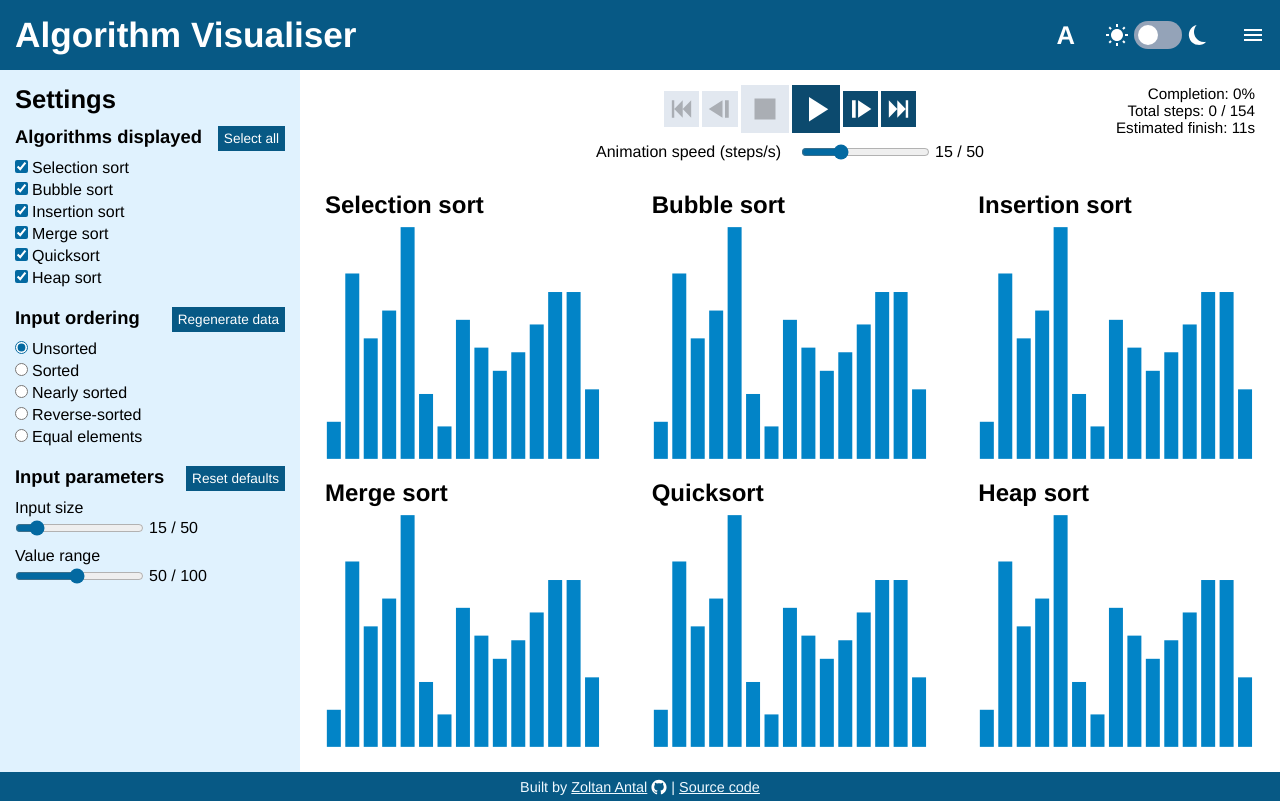
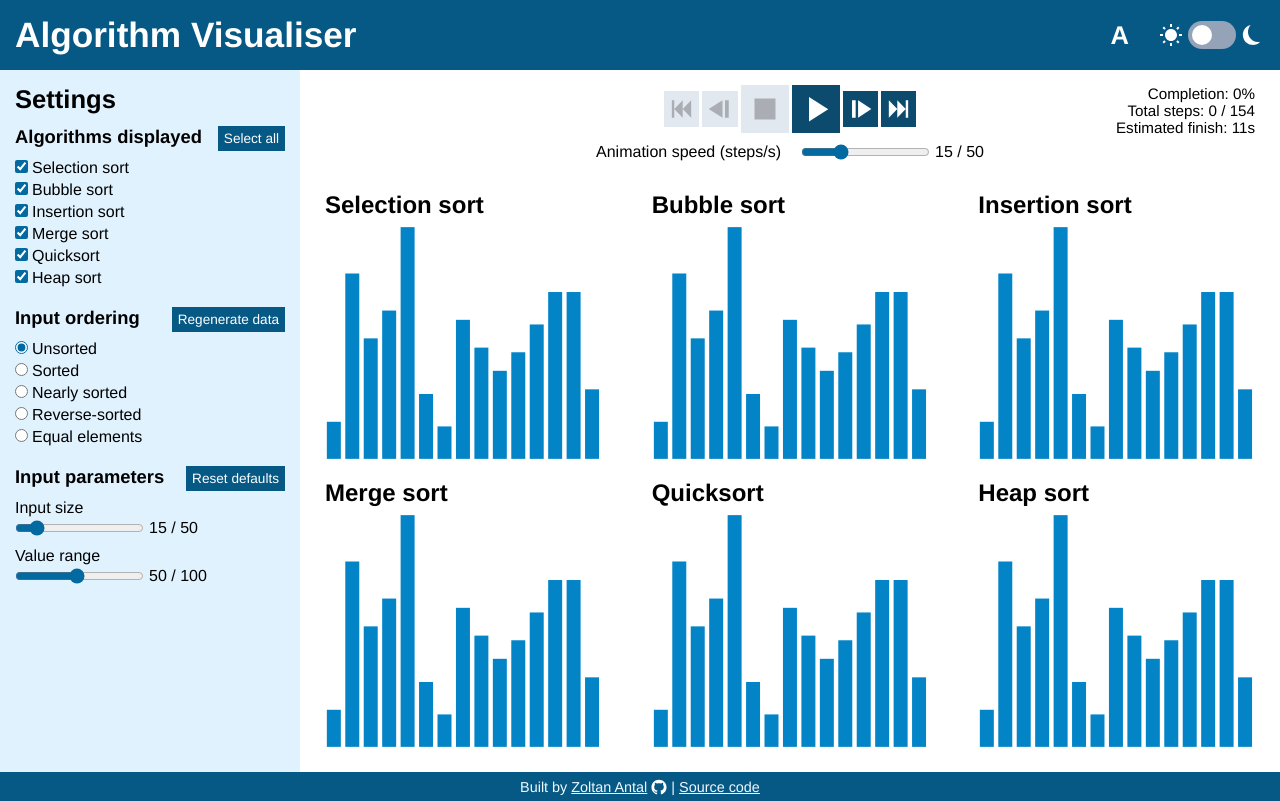
Before and after one commit to zoltan-antal/algorithm-visualiser, a React (Vite) app: page / in a window 1280 px wide. Built offline with nearby package versions, Linux system fonts and the light colour scheme.

Commit message:
Hide menu button in desktop mode

```diff
--- a/src/components/Header/index.css
+++ b/src/components/Header/index.css
@@ -139,7 +139,13 @@ header {
       margin-top: 3px;
     }
 
+    #menu-button {
+      display: none;
+    }
+
     @media only screen and (max-width: 768px) {
+      gap: 20px;
+
       #dark-mode-switch {
         display: none;
       }
@@ -148,7 +154,9 @@ header {
         display: inline-block;
       }
 
-      gap: 20px;
+      #menu-button {
+        display: inline-block;
+      }
     }
   }
 }
```
